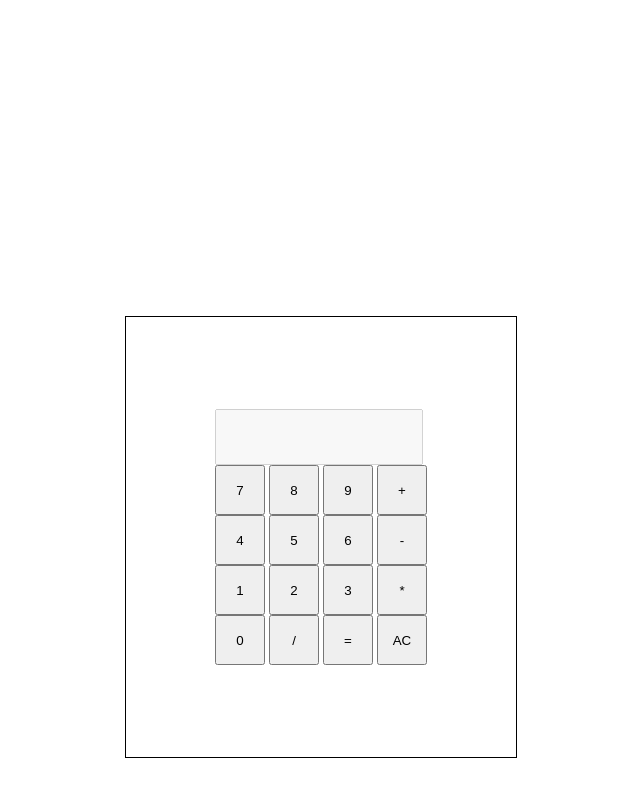
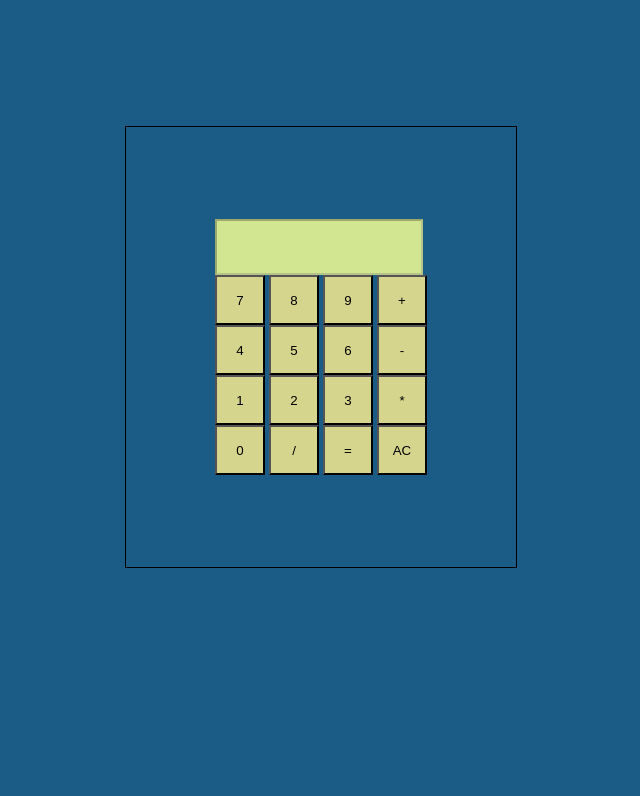
Before and after one commit to Abdu-fix/JavaScript-Calculator, a plain HTML site: page index.html in a window 1280 px wide. Shown: the whole page, without its empty margins (319-959 px from the left). Drawn offline with Linux system fonts and the light colour scheme.

Commit message:
improved UI

```diff
--- a/style.css
+++ b/style.css
@@ -1,8 +1,11 @@
+body{
+    background-color: #1a5c85;
+}
 .container {
     display: flex;
     justify-content: center;
     align-item: center;
-    margin-top:25%;
+    margin-top:10%;
 
 }
 #calculator {
@@ -16,16 +19,20 @@
     flex-direction:column;
     justify-content: center;
     align-items: center;
+    font-size: xxxlarge;
 
 
 }
 input {
     width: 50px;
     height: 50px;
+    background-color: #D6D58E;
+    font-size: xxlarger;
 }
 #display{
     width: 200px;
     height: 50px;
+    background-color: #d2e591;
 }
 .raw{
     margin: 0;
```
